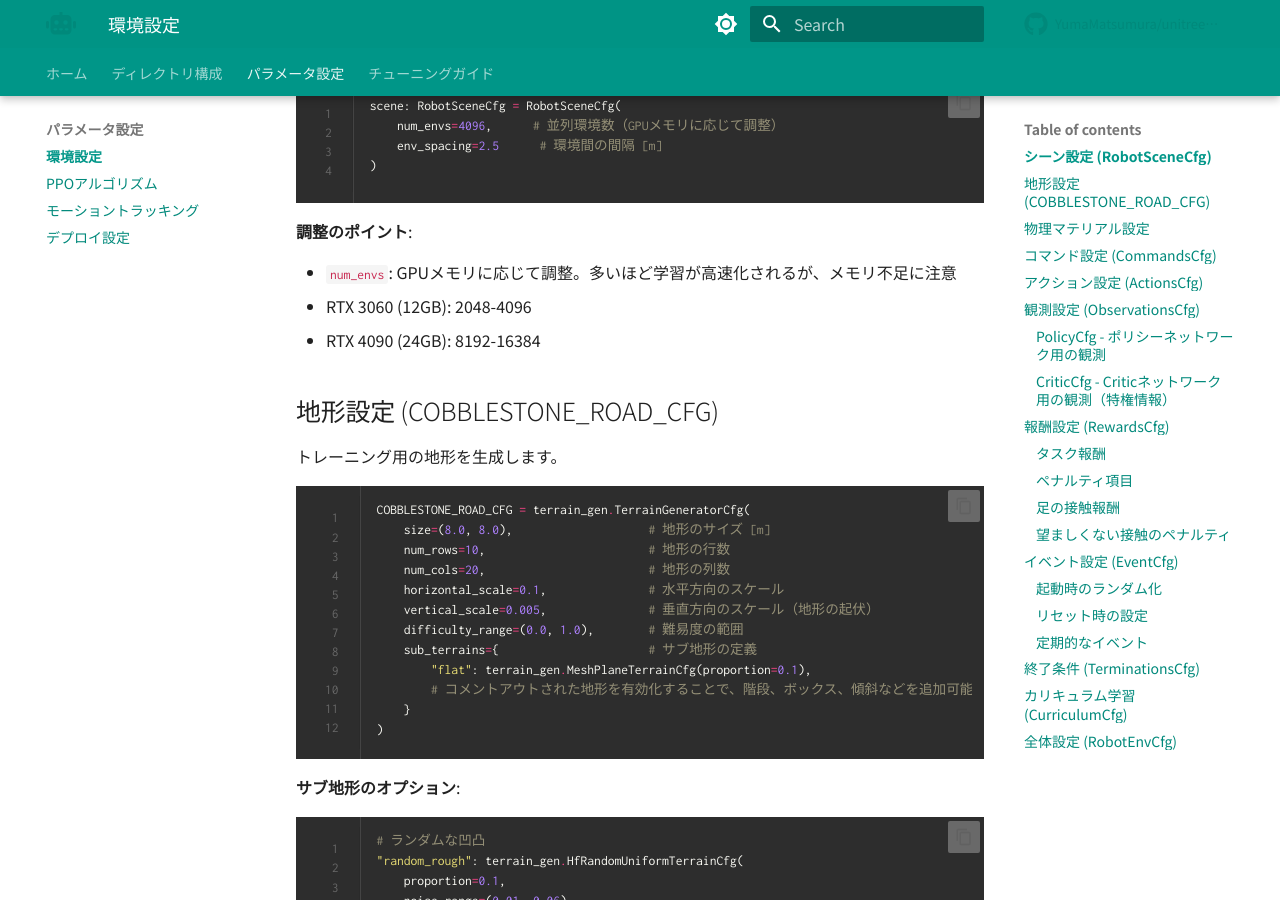
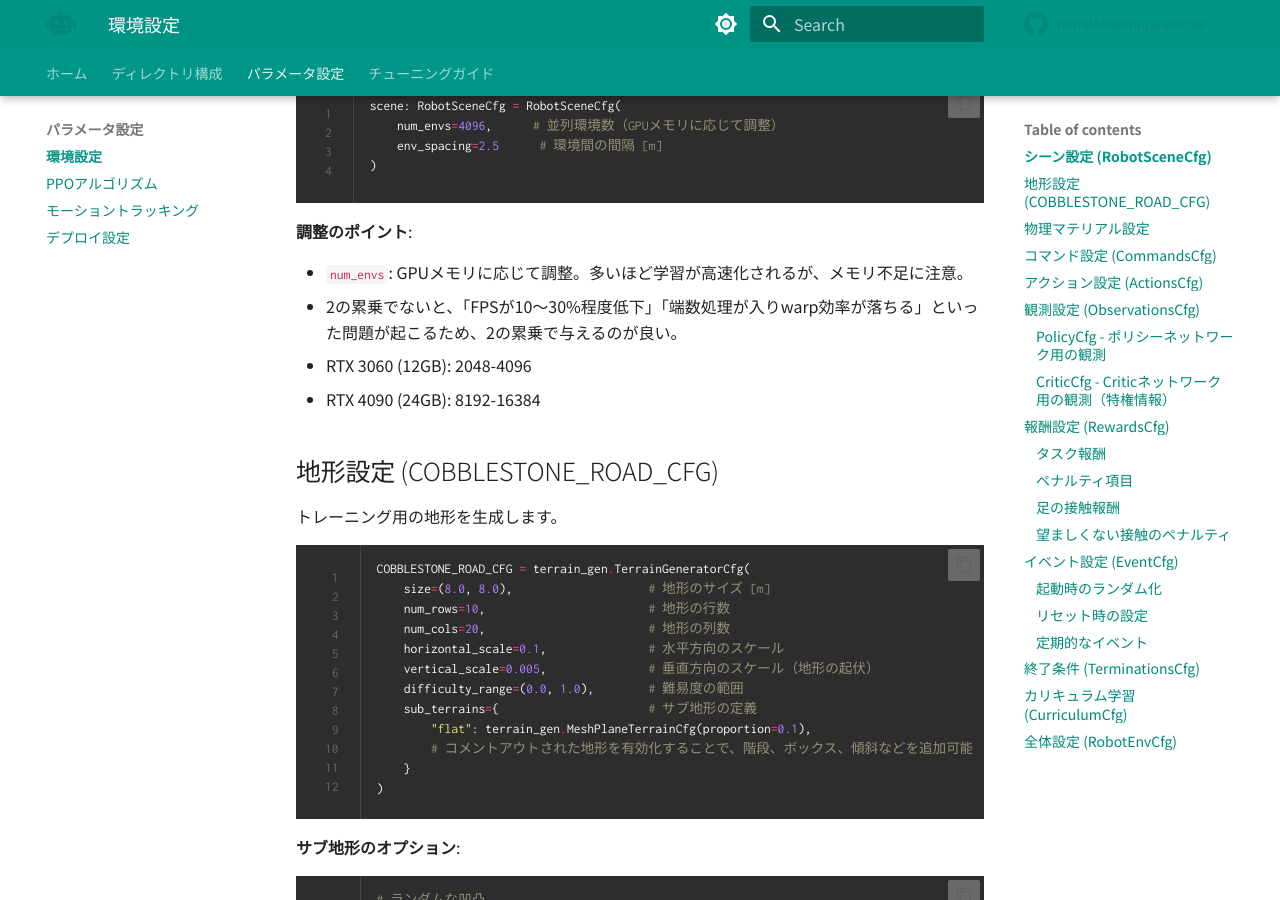
Before and after one commit to YumaMatsumura/unitree_rl_lab_documentation, an MkDocs documentation site: the page built from docs/parameters/environment.md, in a window 1280 px wide and 900 px high, scrolled down 397 px. Built offline with MkDocs 1.6.1 and Material for MkDocs 9.7.7, drawn with Linux system fonts in a browser that asks for light colours; nearby versions of some CDN libraries; comment, search, counter and statistics services are not loaded.

Commit message:
Update num_envs document

```diff
--- a/docs/parameters/environment.md
+++ b/docs/parameters/environment.md
@@ -17,7 +17,8 @@ scene: RobotSceneCfg = RobotSceneCfg(
 
 **調整のポイント**:
 
-- `num_envs`: GPUメモリに応じて調整。多いほど学習が高速化されるが、メモリ不足に注意
+- `num_envs`: GPUメモリに応じて調整。多いほど学習が高速化されるが、メモリ不足に注意。
+  - 2の累乗でないと、「FPSが10〜30%程度低下」「端数処理が入りwarp効率が落ちる」といった問題が起こるため、2の累乗で与えるのが良い。
   - RTX 3060 (12GB): 2048-4096
   - RTX 4090 (24GB): 8192-16384
 
```
